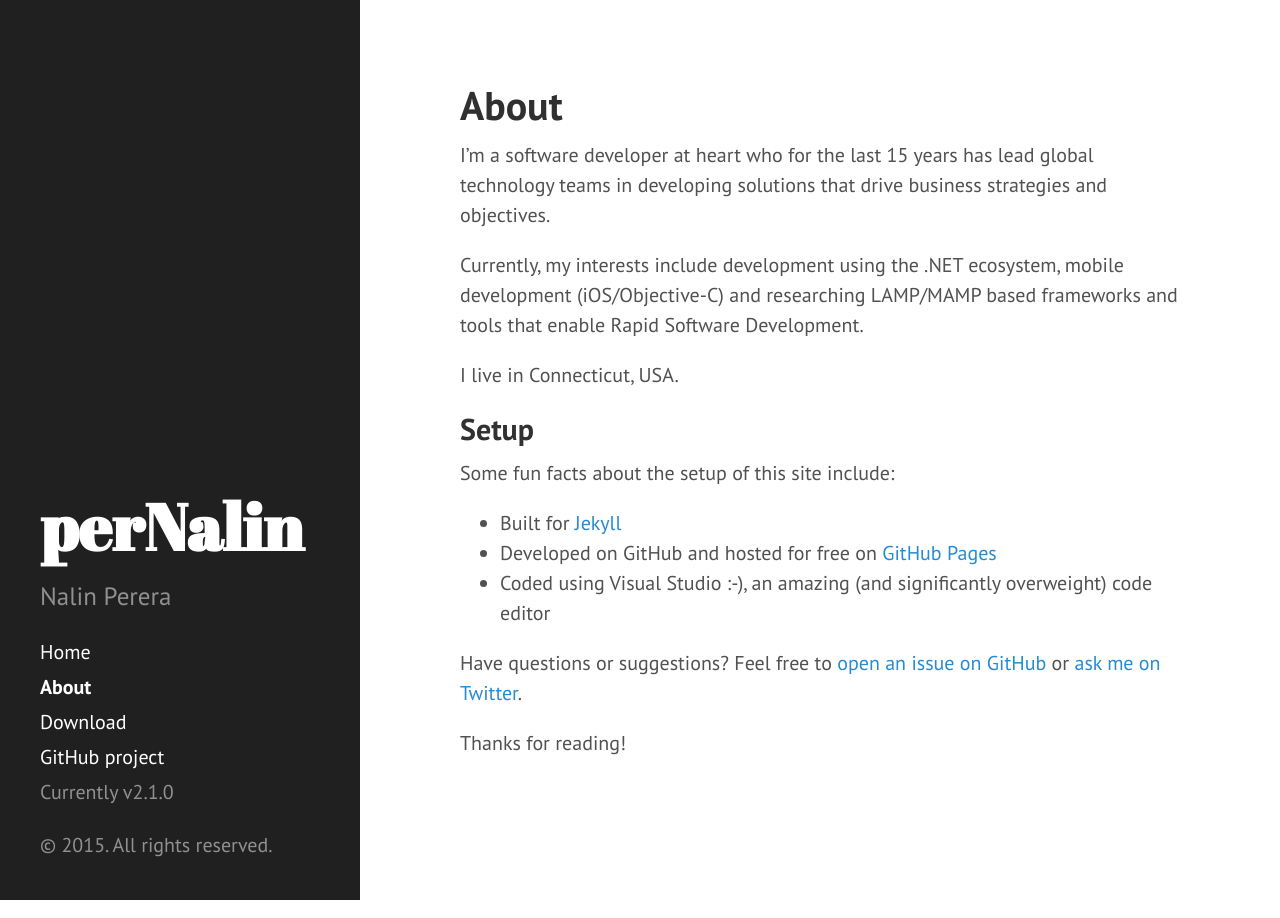
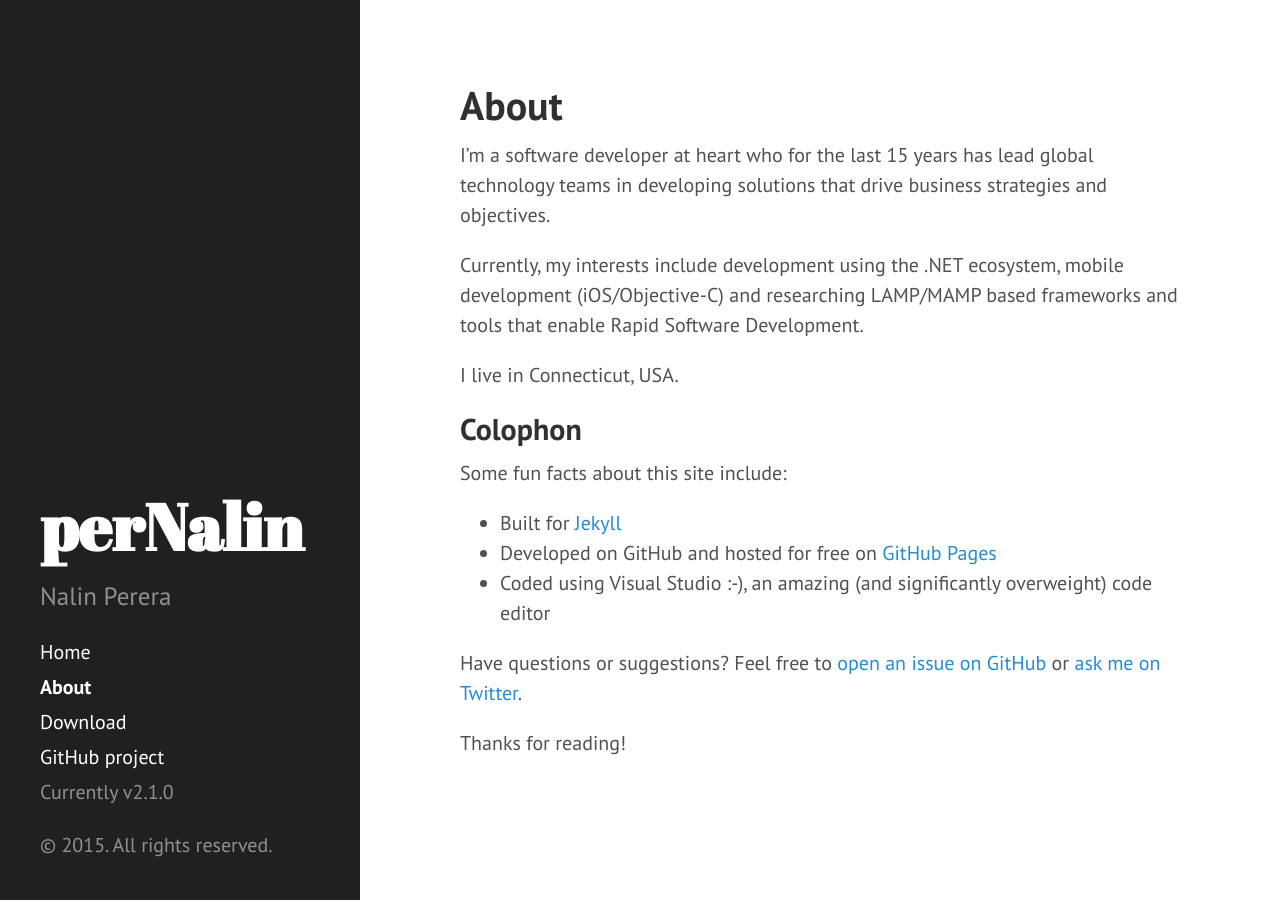
Before and after one commit to pernalin/pernalin.github.io, a Jekyll site: the page built from about.md, in a window 1280 px wide. Built offline with Jekyll 4.4.1, drawn with Linux system fonts in a browser that asks for light colours; Markdown is read by kramdown in place of the engine named in the settings.

```diff
--- a/CNAME
+++ b/CNAME
@@ -1 +1 @@
-hyde.getpoole.com
+pernalin.com
--- a/about.md
+++ b/about.md
@@ -9,9 +9,9 @@ Currently, my interests include development using the .NET ecosystem, mobile dev
 
 I live in Connecticut, USA.
 
-## Setup
+## Colophon
 
-Some fun facts about the setup of this site include:
+Some fun facts about this site include:
 
 * Built for [Jekyll](http://jekyllrb.com)
 * Developed on GitHub and hosted for free on [GitHub Pages](https://pages.github.com)
```
